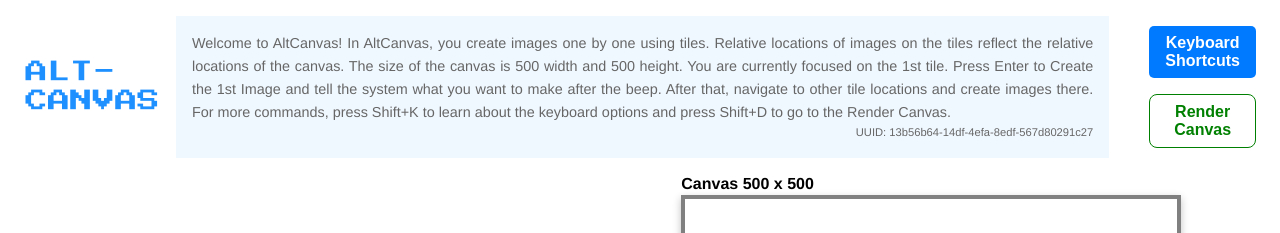
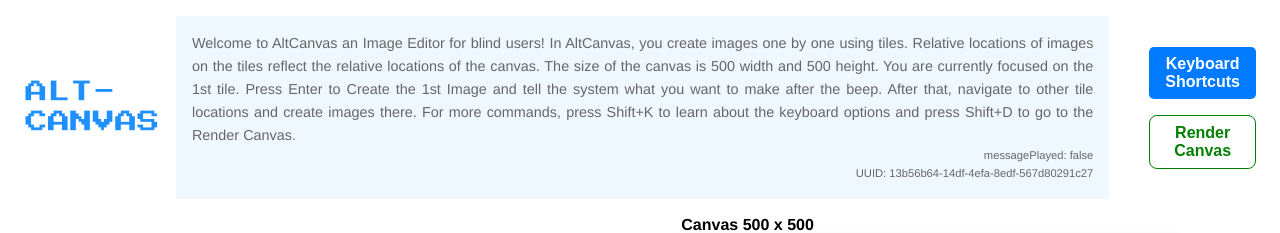
Before and after one commit to shljessie/text-tactile, a React (Create React App) app: page /sonic in a window 1280 px wide. Shown: the top 233 px of the page. Built offline with nearby package versions, Linux system fonts and the light colour scheme; no server answers.

Commit message:
load the canvas

```diff
--- a/src/components/Onboarding.jsx
+++ b/src/components/Onboarding.jsx
@@ -11,10 +11,36 @@ const Onboarding = () => {
   const [transcript, setTranscript] = useState('');
   const [audioUrl, setAudioUrl] = useState('');
   const [recognition, setRecognition] = useState(null);
+  const [canvasSize, setCanvasSize] = useState({
+    width:  roundToNearest100(window.innerWidth * 0.35)+ 100,
+    height: roundToNearest100(window.innerWidth * 0.35)+ 100,
+  });
+
+  function roundToNearest100(x) {
+    return Math.round(x / 100) * 100;
+  }
+
+  const speakMessage = (message) => {
+    const utterance = new SpeechSynthesisUtterance(message);
+
+    window.speechSynthesis.speak(utterance);
+    utterance.rate = 0.9;
+
+    const handleEscape = (event) => {
+      if (event.key === "Escape") {
+        window.speechSynthesis.cancel();
+        document.removeEventListener("keydown", handleEscape);
+
+      }
+    };
+
+    document.addEventListener("keydown", handleEscape);
+  };
 
   const navigate = useNavigate();
 
   const handleButtonClick = () => {
+    // speakMessage(`Welcome to Alt Canvas, an image editor for BVI users! In AltCanvas, you create images one by one using tiles. Relative locations of images on the tiles reflect the relative locations of the canvas. The size of the canvas is ${canvasSize.width} width and ${canvasSize.height} height. You are currently focused on the 1st tile. Press Enter to Create the 1st Image and tell the system what you want to make after the beep.`)
     navigate('/sonic');
   };
 
@@ -126,7 +152,7 @@ const Onboarding = () => {
         <p aria-labelledby="Go through the 2 sections below to make sure the system audio and recording work">Go through the 2 sections below to make sure the system audio and recording work.</p>
 
       <section className="spatial-sound-test" aria-labelledby="sound Test section">
-        <h3 aria-labelledby="sound Test section">Test Spatial Sound</h3>
+        <h3 aria-labelledby="sound Test section">Section 1 : Test Spatial Sound</h3>
         <p>Press the buttons below to test spatial sounds.</p>
         <div aria-labelledby="soundTestButtons">
           <button aria-label="Left Sound" onClick={() => playSpatialSound('left')}>Left</button>
@@ -137,7 +163,7 @@ const Onboarding = () => {
       </section>
 
       <section className="audio-recording-test" aria-labelledby="speech Test section">
-        <h3 aria-labelledby="speech Test section">Test Audio Recording and System Speech</h3>
+        <h3 aria-labelledby="speech Test section"> Section 2 : Test Audio Recording and System Speech</h3>
         <p>Click the button below to start audio recording. Speak any prompt then press the same button again to stop. You can read the text below to confirm that the system has understood you or hear the computer speaking.</p>
         {isRecording ? (
           <button aria-label="Stop recording" onClick={stopRecording}>Stop Recording</button>
--- a/src/components/SonicTiles.jsx
+++ b/src/components/SonicTiles.jsx
@@ -51,11 +51,25 @@ export const SonicTiles = () => {
   });
 
   const tileSize = Math.round(canvasSize['width'] / 10);
+  const [messagePlayed, setMessagePlayed] = useState(false)
 
   useEffect(() => {
 
     sendUuidToServer();
     const uuid=  localStorage.getItem('uuid');
+
+    setTimeout(() => {
+      if (!messagePlayed) {
+          speakMessage(`Welcome to AltCanvas, an image editor for blind users!
+            The left section is the tiles. The right section is the Canvas.
+            You are currently focused on the first tile.
+            The canvas is ${canvasSize.width} width and ${canvasSize.height} height.
+            Press Enter and Record a prompt to generate an image on the Canvas.`);
+            setMessagePlayed(true);
+            localStorage.setItem('messagePlayed', 'true');
+      }
+    }, 10000);
+
 
     console.log(
       `
@@ -166,10 +180,6 @@ export const SonicTiles = () => {
         console.log('DaTA', data)
         console.log('Image URL:', data.imageUrl);
         imageObject.image_nbg = data.imageUrl;
-        // const imageElement = document.createElement('img');
-        // imageElement.src = data.imageUrl;
-        // document.body.appendChild(imageElement);
-        // return data.imageUrl;
     })
     .catch(error => {
         console.error('Error:', error);
@@ -284,7 +294,6 @@ export const SonicTiles = () => {
   const speakMessage = (message) => {
     const utterance = new SpeechSynthesisUtterance(message);
     const currentTime = getFormattedTimestamp();
-
     window.speechSynthesis.speak(utterance);
     utterance.rate = 0.9;
 
@@ -1502,7 +1511,7 @@ const stopLoadingSound = () => {
 
     const script = `
       The image is called ${image.name}.
-      It is located ${image.coordinate.x} and ${image.coordinate.y}
+      It is located x coordinate ${image.coordinate.x} and y coordinate ${image.coordinate.y}
       The size of the image is ${image.sizeParts.width} in width and  ${image.sizeParts.height} in height
       ${image.descriptions}
     `
@@ -1956,16 +1965,17 @@ const stopLoadingSound = () => {
 
     <div style={{ display: 'flex', flexDirection: 'row', justifyContent: 'space-between', marginTop: '1rem', alignItems: 'center' }}>
       <div style={{ flexGrow: 1, marginLeft: '2%' }}>
-        <h1 id="mainHeader" style={{ fontSize: '1.4rem', marginTop: '0', color: '#1E90FF' }}>ALT-CANVAS</h1>
+        <h1 id="mainHeader"  aria-label="Alt-Canvas, the image editor for blind users" style={{ fontSize: '1.4rem', marginTop: '0', color: '#1E90FF' }}>ALT-CANVAS</h1>
       </div>
-      <div aria-live="polite" style={{ flexGrow: 3, backgroundColor: 'aliceblue', padding: '1rem', margin: '0 1rem', fontSize: '0.9rem' }}>
+      <div role="banner" aria-labelledby="mainHeader" aria-label="Welcome to AltCanvas an Image Editor for blind users!" style={{ flexGrow: 3, backgroundColor: 'aliceblue', padding: '1rem', margin: '0 1rem', fontSize: '0.9rem' }}>
         <p>
-          Welcome to AltCanvas! In AltCanvas, you create images one by one using tiles.
+          Welcome to AltCanvas an Image Editor for blind users! In AltCanvas, you create images one by one using tiles.
           Relative locations of images on the tiles reflect the relative locations of the canvas.
           The size of the canvas is {canvasSize.width} width and {canvasSize.height} height. You are currently focused on the 1st tile. Press Enter to Create the 1st Image and tell the system what you want to make after the beep.
           After that, navigate to other tile locations and create images there.
           For more commands, press Shift+K to learn about the keyboard options and press Shift+D to go to the Render Canvas.
           <br/>
+          <p style={{fontSize:'0.7rem', textAlign:'right'}}>messagePlayed: {messagePlayed.toString()}</p>
           <p style={{fontSize:'0.7rem', textAlign:'right'}}>UUID: {getUuid()}</p>
         </p>
       </div>
@@ -1989,7 +1999,7 @@ const stopLoadingSound = () => {
           aria-label="Left Portion of the Screen"
           >
           <div
-            aria-label="Tiles Container"
+            aria-label="Left Portion of Screen Tiles Container"
             id="tileContainer"
             ref={canvasRef}
             style={{
```
